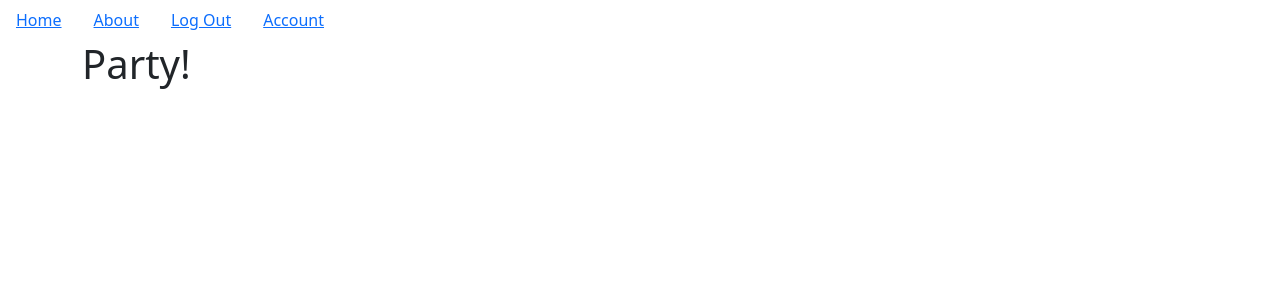
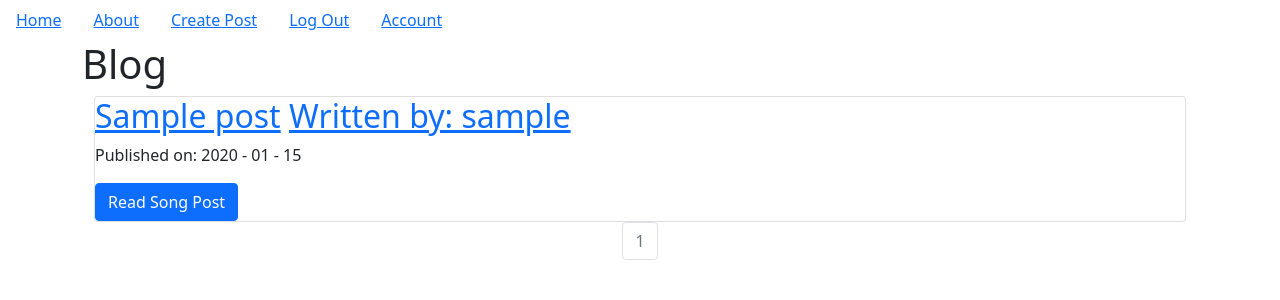
Before and after one commit to JRUIZWK/unit-4-flask, a Flask app: page / in a window 1280 px wide. Shown: the top 300 px of the page. Run offline with Flask 2, Linux system fonts and the light colour scheme; a user stored in the database is signed in; tables that the repository leaves empty hold one stand-in row (values such as "Sample post"); parts of the project's set-up code (start-up, migrations or seed data) failed here and were passed over.

Commit message:
fix module not found error

```diff
--- a/myapp/core/views.py
+++ b/myapp/core/views.py
@@ -1,13 +1,15 @@
 # core/views.py
 
 from flask import render_template, request, Blueprint
+from myapp.models import FavSongs
 
 core = Blueprint('core', __name__)
 
 @core.route('/')
 def index():
-
-    return render_template('index.html')
+    page = request.args.get('page', 1, type=int)
+    song_posts = FavSongs.query.order_by(FavSongs.date.desc()).paginate(page=page, per_page=5)
+    return render_template('index.html', song_posts=song_posts)
 
 @core.route('/info')
 def info():
--- a/myapp/song_posts/views.py
+++ b/myapp/song_posts/views.py
@@ -7,7 +7,7 @@ from myapp.song_posts.forms import FavSongsForm
 
 song_posts = Blueprint('song_posts', __name__)
 
-@song_posts.route('/create', method=['GET', 'POST'])
+@song_posts.route('/create', methods=['GET', 'POST'])
 @login_required
 def create_post():
   form = FavSongsForm()
@@ -21,7 +21,7 @@ def create_post():
   return render_template('create_post.html', form=form)
 
 
-@song_posts.route('/<int: song_post_id>')
+@song_posts.route('/<int:song_post_id>')
 def song_post(song_post_id):
   song_post = FavSongs.query.get_or_404(song_post_id)
   return render_template('song_post.html', title=song_post.title, date=song_post.date, post=song_post)
--- a/myapp/templates/base.html
+++ b/myapp/templates/base.html
@@ -18,6 +18,9 @@
         </li>
 
         {% if current_user.is_authenticated %}
+        <li class="nav-link">
+            <a href="{{url_for('song_posts.create_post')}}">Create Post</a>
+        </li>
         <li class="nav-link">
             <a href="{{url_for('users.logout')}}">Log Out</a>
         </li>
--- a/myapp/templates/index.html
+++ b/myapp/templates/index.html
@@ -1,7 +1,36 @@
 {% extends "base.html" %}
 {% block content %}
     <div class="jumbotron">
-        <h1>Party!</h1>
+        <h1>Blog</h1>
+    </div>
+    <div class="container">
+        {% for post in song_posts.items %}
+            <div class="card">
+                <div class="car-boy">
+                    <h2>
+                        <a class="card-title" href="{{url_for('song_posts.song_post', song_post_id=post.id)}}">{{post.title}}</a>
+                        <a href="{{url_for('users.user_posts', username=post.author.username)}}">Written by: {{post.author.username}}</a>
+                    </h2>
+                    <p>Published on: {{post.date.strftime('%Y - %m - %d')}}</p>
+                    <a class="btn btn-primary" href="{{url_for('song_posts.song_post', song_post_id=post.id)}}">Read Song Post</a>
+                </div>
+            </div>
+        {% endfor %}
     </div>
 
+    <nav aria-label="Page Navigation example">
+        <ul class="pagination justify-content-center">
+            {% for page_num in song_posts.iter_pages(left_edge=1, right_edge=1, left_current=1, right_current=2) %}
+                {% if song_posts.page == page_num %}
+                <li class="page-item disabled">
+                    <a class="page-link" href="{{url_for('core.index', page=page_num)}}">{{ page_num }}</a>
+                </li>
+                {% else %}
+                <li class="page-item">
+                    <a class="page-link" href="{{url_for('core.index', page=page_num)}}">{{ page_num }}</a>
+                </li>
+                {% endif %}
+            {% endfor %}
+        </ul>
+    </nav>
 {% endblock %}
```
Also changed, not shown: myapp/templates/create_post.html (added, +20 -0 lines), myapp/templates/song_post.html (added, +18 -0 lines).
